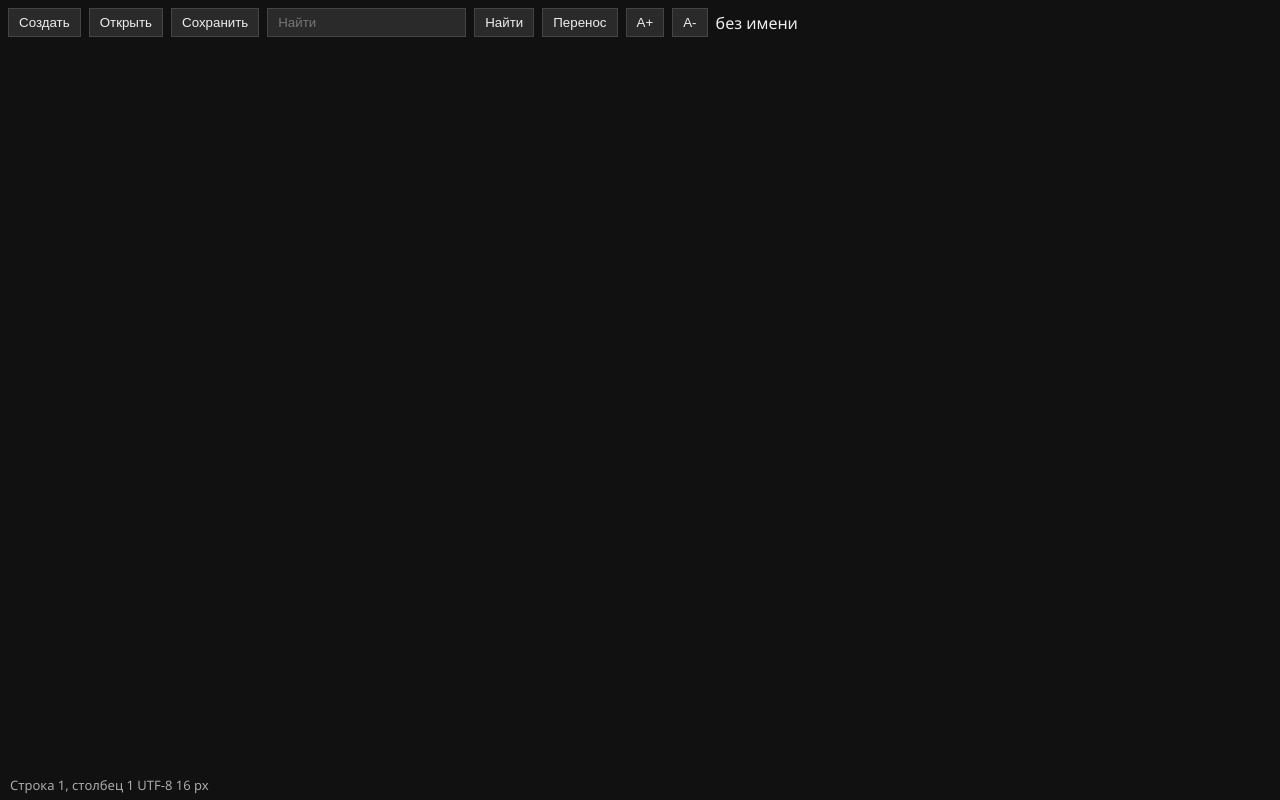
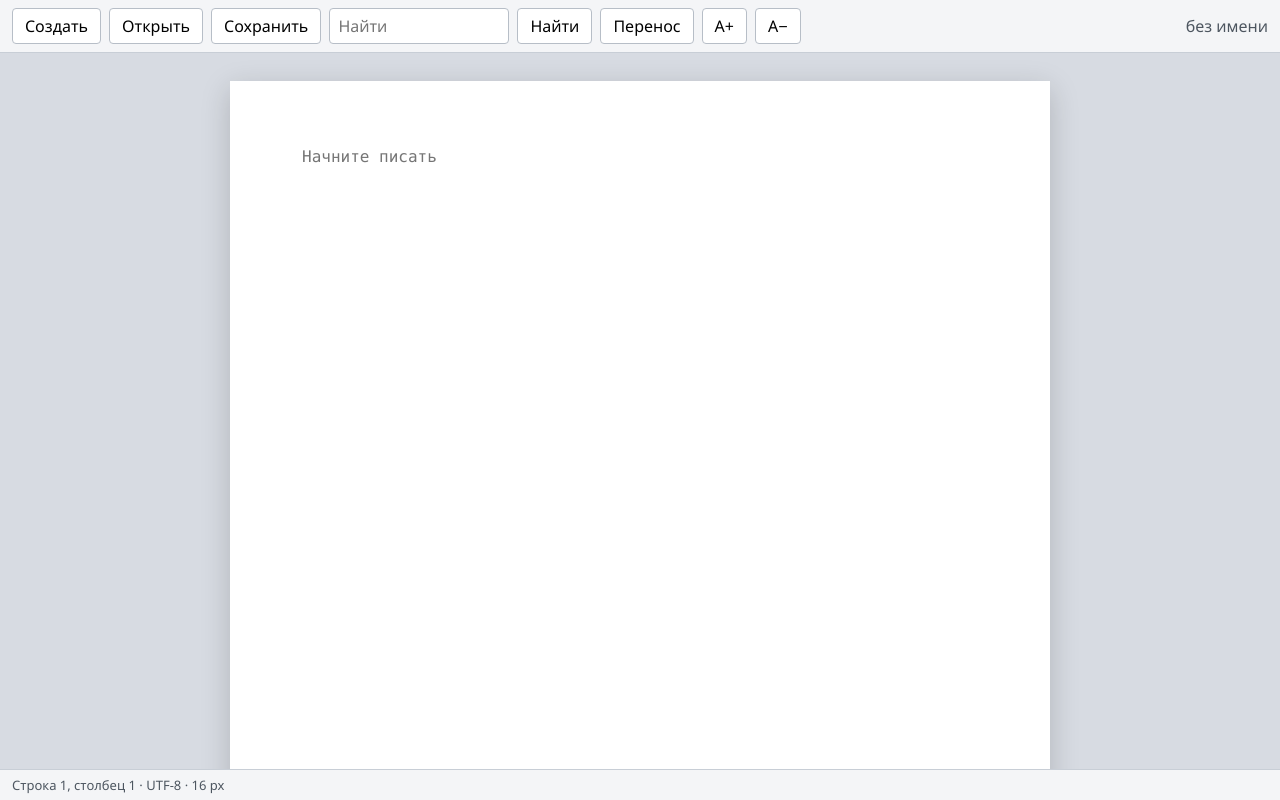
Before and after one commit to G134T/G134Office, a plain HTML site: page cpp/web/index.html in a window 1280 px wide. Drawn offline with Linux system fonts and the light colour scheme.

Commit message:
Give the browser lite editor a document page and redeploy it.

```diff
--- a/cpp/web/index.html
+++ b/cpp/web/index.html
@@ -5,38 +5,45 @@
 <meta name="viewport" content="width=device-width, initial-scale=1">
 <title>G134Office Lite</title>
 <style>
-  html, body { margin: 0; height: 100%; background: #1b1b1b; color: #eee; font-family: Segoe UI, sans-serif; }
-  body { display: flex; flex-direction: column; }
-  header { display: flex; gap: 8px; align-items: center; padding: 8px; background: #111; }
-  button, input { background: #2a2a2a; color: #eee; border: 1px solid #444; padding: 6px 10px; }
-  #editor { flex: 1; border: 0; resize: none; padding: 12px; background: #111; color: #eee; font-family: Consolas, monospace; font-size: 16px; white-space: pre-wrap; }
-  #editor.nowrap { white-space: pre; overflow: auto; }
-  footer { padding: 6px 10px; background: #111; color: #aaa; font-size: 13px; }
+  :root { --desk:#d7dbe2; --ink:#1c1c1c; --bar:#f4f5f7; --line:#c8ced6; }
+  * { box-sizing: border-box; }
+  html, body { margin: 0; height: 100%; }
+  body { display: flex; flex-direction: column; background: var(--desk); color: var(--ink); font-family: "Segoe UI", sans-serif; }
+  header { display: flex; gap: 8px; align-items: center; padding: 8px 12px; background: var(--bar); border-bottom: 1px solid var(--line); }
+  button, input { font: inherit; }
+  button { background: #fff; border: 1px solid #b7bec7; border-radius: 4px; padding: 6px 12px; cursor: pointer; }
+  button:hover { background: #eef3f8; }
+  #q { width: 180px; padding: 6px 8px; border: 1px solid #b7bec7; border-radius: 4px; }
+  #name { margin-left: auto; color: #4d5660; }
+  main { flex: 1; overflow: auto; padding: 28px 16px 40px; }
+  .sheet { width: min(820px, 100%); min-height: 980px; margin: 0 auto; background: #fff; box-shadow: 0 8px 28px rgba(0,0,0,.18); }
+  textarea { width: 100%; min-height: 980px; border: 0; resize: none; padding: 64px 72px; font: 16px/1.45 Consolas, "Segoe UI", sans-serif; color: var(--ink); background: transparent; outline: none; }
+  textarea.nowrap { white-space: pre; }
+  footer { padding: 6px 12px; background: var(--bar); border-top: 1px solid var(--line); color: #4d5660; font-size: 13px; }
 </style>
 </head>
 <body>
 <header>
-  <button id="new">Создать</button>
-  <button id="open">Открыть</button>
-  <button id="save">Сохранить</button>
+  <button id="new" type="button">Создать</button>
+  <button id="open" type="button">Открыть</button>
+  <button id="save" type="button">Сохранить</button>
   <input id="q" placeholder="Найти">
-  <button id="find">Найти</button>
-  <button id="wrap">Перенос</button>
-  <button id="plus">A+</button>
-  <button id="minus">A-</button>
+  <button id="find" type="button">Найти</button>
+  <button id="wrap" type="button">Перенос</button>
+  <button id="plus" type="button">A+</button>
+  <button id="minus" type="button">A−</button>
   <span id="name">без имени</span>
 </header>
-<textarea id="editor" spellcheck="false"></textarea>
-<footer id="status">Строка 1, столбец 1</footer>
+<main>
+  <div class="sheet"><textarea id="editor" spellcheck="false" placeholder="Начните писать"></textarea></div>
+</main>
+<footer id="status">Строка 1, столбец 1 · UTF-8 · 16 px</footer>
 <input id="file" type="file" accept=".txt,text/plain" hidden>
 <script>
 const editor = document.getElementById('editor');
 const status = document.getElementById('status');
 const nameEl = document.getElementById('name');
-let fileName = 'без имени';
-let dirty = false;
-let size = 16;
-let findFrom = 0;
+let fileName = 'без имени', dirty = false, size = 16, findFrom = 0;
 function mark() {
   document.title = 'G134Office Lite — ' + fileName + (dirty ? ' *' : '');
   nameEl.textContent = fileName + (dirty ? ' *' : '');
@@ -46,7 +53,7 @@ function place() {
   const upto = editor.value.slice(0, pos);
   const line = upto.split('\n').length;
   const col = upto.length - upto.lastIndexOf('\n');
-  status.textContent = 'Строка ' + line + ', столбец ' + col + '    UTF-8    ' + size + ' px';
+  status.textContent = 'Строка ' + line + ', столбец ' + col + ' · UTF-8 · ' + size + ' px';
 }
 editor.addEventListener('input', () => { dirty = true; mark(); place(); });
 editor.addEventListener('keyup', place);
@@ -57,34 +64,26 @@ document.getElementById('new').onclick = () => {
 };
 document.getElementById('open').onclick = () => document.getElementById('file').click();
 document.getElementById('file').onchange = async (e) => {
-  const file = e.target.files[0];
-  if (!file) return;
-  editor.value = await file.text();
-  fileName = file.name; dirty = false; mark(); place();
+  const file = e.target.files[0]; if (!file) return;
+  editor.value = await file.text(); fileName = file.name; dirty = false; mark(); place();
 };
 document.getElementById('save').onclick = () => {
   const blob = new Blob([editor.value], {type: 'text/plain;charset=utf-8'});
   const a = document.createElement('a');
   a.href = URL.createObjectURL(blob);
   a.download = fileName.endsWith('.txt') ? fileName : 'document.txt';
-  a.click();
-  URL.revokeObjectURL(a.href);
-  dirty = false; mark();
+  a.click(); URL.revokeObjectURL(a.href); dirty = false; mark();
 };
 document.getElementById('find').onclick = () => {
-  const q = document.getElementById('q').value;
-  if (!q) return;
+  const q = document.getElementById('q').value; if (!q) return;
   let at = editor.value.indexOf(q, findFrom);
   if (at < 0) at = editor.value.indexOf(q);
   if (at < 0) { status.textContent = 'Не найдено'; return; }
-  editor.focus();
-  editor.setSelectionRange(at, at + q.length);
-  findFrom = at + q.length;
-  place();
+  editor.focus(); editor.setSelectionRange(at, at + q.length); findFrom = at + q.length; place();
 };
 document.getElementById('wrap').onclick = () => editor.classList.toggle('nowrap');
-document.getElementById('plus').onclick = () => { size = Math.min(48, size + 2); editor.style.fontSize = size + 'px'; place(); };
-document.getElementById('minus').onclick = () => { size = Math.max(10, size - 2); editor.style.fontSize = size + 'px'; place(); };
+document.getElementById('plus').onclick = () => { size = Math.min(32, size + 2); editor.style.fontSize = size + 'px'; place(); };
+document.getElementById('minus').onclick = () => { size = Math.max(12, size - 2); editor.style.fontSize = size + 'px'; place(); };
 window.addEventListener('beforeunload', (e) => { if (dirty) e.preventDefault(); });
 mark(); place();
 </script>
```
Also changed, not shown: .github/workflows/pages.yml.
